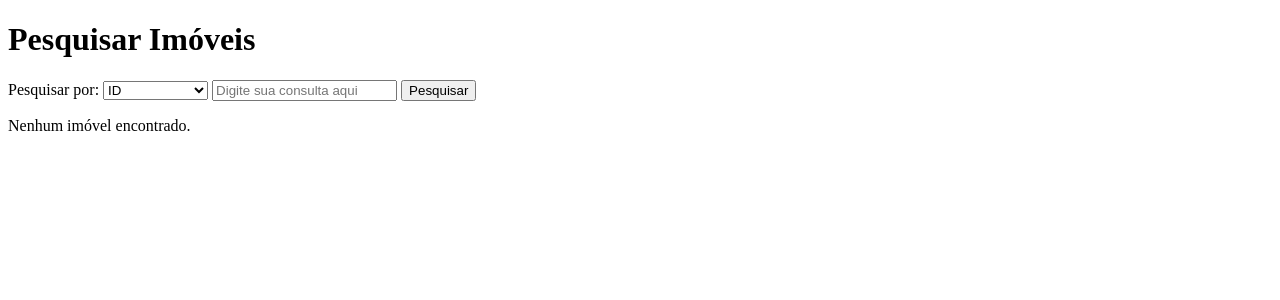
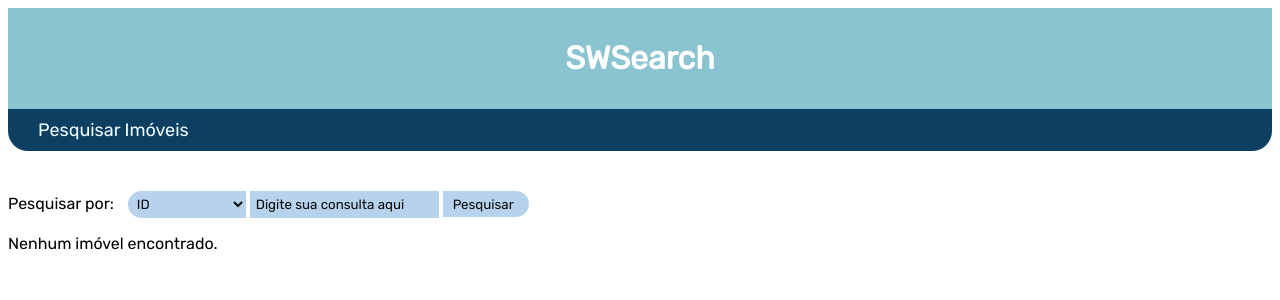
Before and after one commit to dudacaliari/SWSearch, a Django app: page /pesquisar/ in a window 1280 px wide. Shown: the top 300 px of the page. Run offline with Django 5.2, Linux system fonts and the light colour scheme; data that the repository does not hold is empty.

Commit message:
💄 Styling the index and search page

```diff
--- /dev/null
+++ b/swsearchs/static/css/style_pesquisa.css
@@ -0,0 +1,95 @@
+body{
+    font-family: rubik;
+}
+
+header{
+    background-color: #89c4d0;
+    text-align: center;
+    color: #ffffff;
+    padding: 10px;
+    margin-bottom: 0px;
+}
+
+#btnCarregar:hover{
+    background-color: #3f6183;
+    color: #ffffff;
+}
+
+#titulo_pesquisa{
+    background-color: #0d3f63;
+    padding: 10px;
+    color: azure;
+    margin-top: 0px;
+    font-size: large;
+    font-weight: lighter;
+    border-bottom-left-radius: 20px;
+    border-bottom-right-radius: 20px;
+    padding-left: 30px;
+    margin-bottom: 40px;
+}
+
+select{
+    border: none;
+    background-color: #b7d2ed;
+    padding: 5px;
+    border-radius: 20px 0px 0px 20px;
+    margin-left: 10px;
+    margin-right: 0px;
+    color: #0a0a0a;
+    outline: none;
+    font-family: rubik;
+}
+
+#search_query{
+    border: none;
+    background-color: #b7d2ed;
+    padding: 6px;
+    margin-left: 0px;
+    margin-right: 0px;
+    color: #0a0a0a;
+    outline: none;
+    padding: px;
+}
+
+::-webkit-input-placeholder {
+    color: #0a0a0a;
+    font-family: rubik;
+}
+
+#btn_pesquisar{
+    border: none;
+    background-color: #b7d2ed;
+    padding: 5.5px 15px 5.5px 10px;
+    border-radius: 0px 20px 20px 0px;
+    margin-left: 0px;
+    color: #0a0a0a;
+    outline: none;
+    font-family: rubik;
+}
+
+#btn_pesquisar:hover{
+    background-color: #467da4;
+    color: rgb(255, 255, 255);
+}
+
+table, th, td{
+    border: 2px solid #ffffff;
+    border-collapse: collapse;
+    padding: 5px;
+    padding-left: 3px;
+    padding-right: 3px;
+    text-align: center;
+    margin-top: 20px;
+    background-color: #dce6f0;
+}
+
+table{
+    width: 100%;
+}
+
+th{
+    background-color: #93b2d1;
+    border: 2px solid #ffffff;
+    color: #ffffff;
+    font-weight: lighter;
+}
--- a/swsearchs/templates/index.html
+++ b/swsearchs/templates/index.html
@@ -1,12 +1,11 @@
 <!DOCTYPE html>
-<html lang="en">
+<html lang="pt-br">
     <head>
         <meta charset="UTF-8">
         <meta http-equiv="X-UA-Compatible" content="IE=edge">
         <meta name="viewport" content="width=device-width, initial-scale=1.0">
-        <script src="" defer></script>
         {% load static %}
-        <link rel="stylesheet" type="text/css" href="{% static 'css/styles.css' %}">
+        <link rel="stylesheet" type="text/css" href="{% static 'css/Style.css' %}">
         <link href="https://fonts.googleapis.com/css?family=Rubik&display=swap" rel="stylesheet" />
         <title>SWSearch</title>
     </head>
--- a/swsearchs/templates/pesquisar_imoveis.html
+++ b/swsearchs/templates/pesquisar_imoveis.html
@@ -4,10 +4,16 @@
     <meta charset="UTF-8">
     <meta http-equiv="X-UA-Compatible" content="IE=edge">
     <meta name="viewport" content="width=device-width, initial-scale=1.0">
+    {% load static %}
+    <link rel="stylesheet" type="text/css" href="{% static 'css/style_pesquisa.css' %}">
+    <link href="https://fonts.googleapis.com/css?family=Rubik&display=swap" rel="stylesheet" />
     <title>Pesquisar Imóveis</title>
 </head>
 <body>
-    <h1>Pesquisar Imóveis</h1>
+    <header>
+        <h1>SWSearch</h1>
+    </header>
+    <h2 id="titulo_pesquisa">Pesquisar Imóveis</h2>
     <form action="{% url 'pesquisar_imoveis' %}" method="get">
         <label for="search_query">Pesquisar por:</label>
         <select name="filter" id="filter">
@@ -22,7 +28,7 @@
             <option value="valorm2" {% if selected_filter == 'valorm2' %}selected{% endif %}>Valor por m²</option>
         </select>
         <input type="text" id="search_query" name="q" placeholder="Digite sua consulta aqui">
-        <button type="submit">Pesquisar</button>
+        <button type="submit" id="btn_pesquisar">Pesquisar</button>
     </form>
 
     {% if imoveis %}
--- a/swsearchs/views.py
+++ b/swsearchs/views.py
@@ -22,7 +22,7 @@ def index(request):
         with connection.cursor() as cursor:
             cursor.execute(f"""
                 LOAD DATA INFILE '{caminho_arquivo}'
-                INTO TABLE imovel
+                REPLACE INTO TABLE imovel
                 FIELDS TERMINATED BY ','
                 ENCLOSED BY '"'
                 LINES TERMINATED BY '\n'
```
Also changed, not shown: swsearchs/static/css/Style.css (+22 -14 lines).
